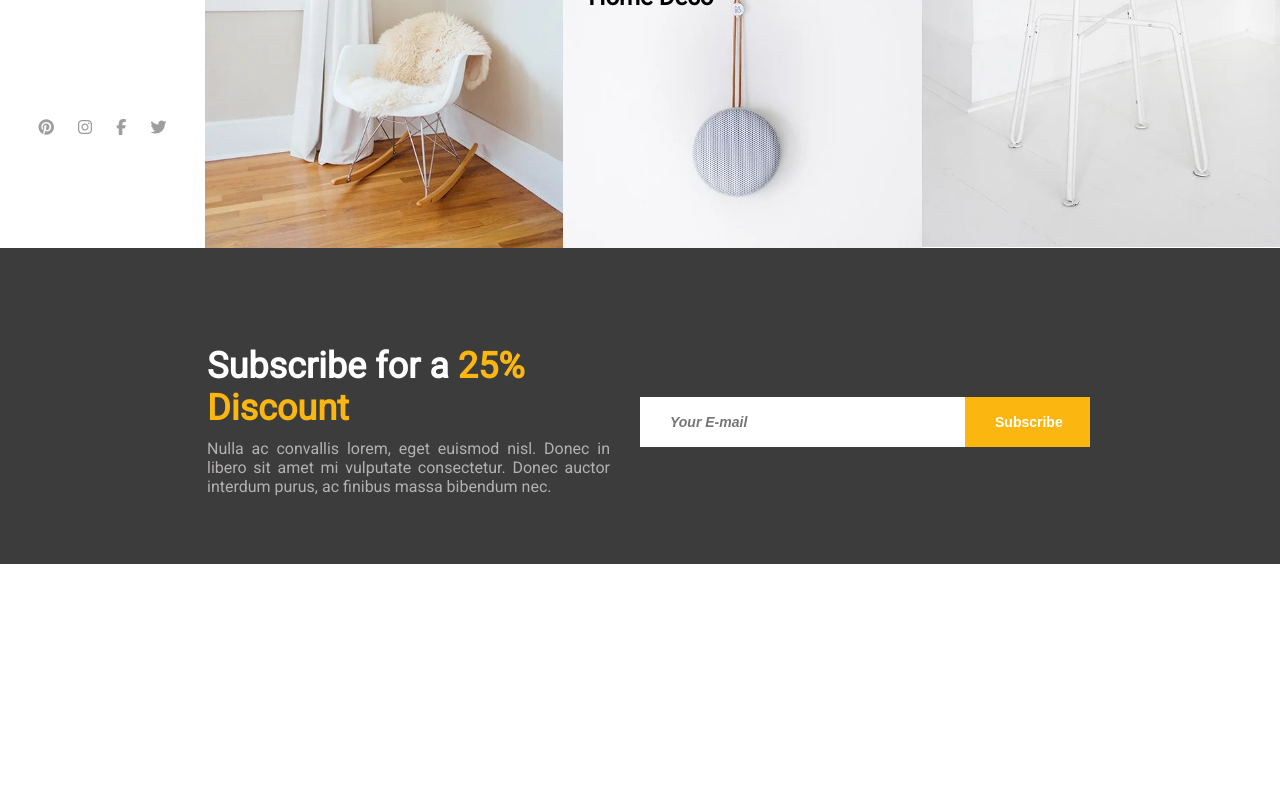
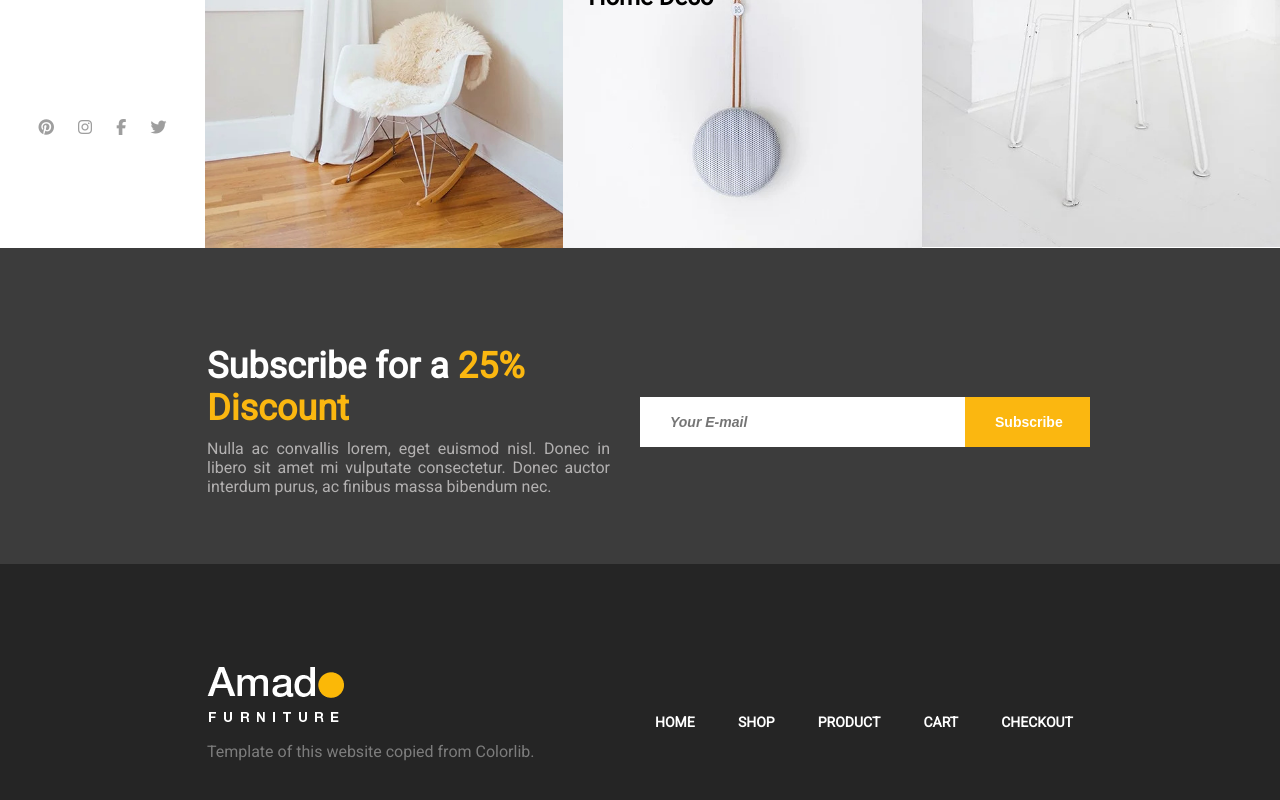
Before and after one commit to nextgen1803/fe-outsource1, a React (Create React App) app: page / in a window 1280 px wide. Shown: the part 900-1700 px from the top of the page. Before the commit the page ends 1464 px from the top, so only its background shows below. Built offline with nearby package versions, Linux system fonts and the light colour scheme.

Commit message:
created button top. but not comfort

```diff
--- a/src/page/homePage.css
+++ b/src/page/homePage.css
@@ -227,7 +227,7 @@
 }
 
 /*CSS for subscribe*/
-.homepage-subscribe {
+.homepage-subscribe, .homepage-footer {
   height: 316px;
   background-color: #3c3c3c;
   display: flex;
@@ -235,7 +235,8 @@
   padding: 0 15vw;
 }
 
-.subscribe-description, .subscribe-form {
+.subscribe-description, .subscribe-form,
+.footer-description, .footer-links {
   width: 50%;
 }
 
@@ -275,7 +276,7 @@
   top: 5%;
 }
 
-.subscribe-form input[type=text] {
+.subscribe-form input[type=email] {
   width: 450px;
   height: 50px;
   box-sizing: border-box;
@@ -304,6 +305,75 @@
   z-index: 1;
 }
 
-.subscribe-form input[type=text]:focus, .subscribe-form button:focus {
+.subscribe-form input[type=email]:focus, .subscribe-form button:focus {
   outline: none;
 }
+
+/*CSS for footer*/
+.homepage-footer {
+  background-color: #252525;
+}
+
+.footer-description {
+  display: flex;
+  flex-direction: column;
+  justify-content: center;
+  color: rgba(255, 255, 255, .4);
+  padding: 0 15px;
+}
+
+.footer-links {
+  padding: 0 15px;
+  display: flex;
+  align-items: center;
+  justify-content: space-between;
+}
+
+.footer-links ul {
+  list-style-type: none;
+  width: 100%;
+  display: flex;
+  justify-content: space-between;
+  margin: 0;
+  padding: 0;
+}
+
+.footer-links ul li a {
+  color: #fff;
+  text-decoration: none;
+  font-weight: bold;
+  font-size: 14px;
+  transition: color .4s;
+  cursor: pointer;
+}
+
+.footer-links ul li a:hover {
+  color: #fbb710;
+  transition: color .3s;
+}
+
+/*CSS for top button*/
+.top-btn {
+  display: none; /* Hidden by default */
+  position: fixed; /* Fixed/sticky position */
+  bottom: 60px; /* Place the button at the bottom of the page */
+  right: 60px; /* Place the button 30px from the right */
+  z-index: 99; /* Make sure it does not overlap */
+  border: none; /* Remove borders */
+  outline: none; /* Remove outline */
+  background-color: #fbb710; /* Set a background color */
+  cursor: pointer; /* Add a mouse pointer on hover */
+  width: 40px;
+  height: 40px;
+  box-shadow: 0 2px 6px 0 rgba(0, 0, 0, .3);
+  /*line-height: 40px;*/
+}
+
+.top-btn:hover {
+  background-color: #000; /* Add a dark-grey background on hover */
+}
+
+.top-btn i {
+  font-size: 30px;
+  color: #fff;
+}
--- a/src/page/homePage.js
+++ b/src/page/homePage.js
@@ -1,5 +1,6 @@
 import React from "react";
 import logo from "./../assets/logo.png";
+import logoWhite from "./../assets/logo_white.png";
 import cart from "./../assets/cart.png";
 import favorites from "./../assets/favorites.png";
 import search from "./../assets/search.png";
@@ -17,6 +18,25 @@ import {Link, NavLink} from "react-router-dom";
 import "./homePage.css";
 
 class HomePage extends React.Component {
+
+  componentDidMount() {
+    window.addEventListener('scroll', this.scrollFunction, true);
+  }
+
+  scrollFunction() {
+    let myBtn = document.getElementById("topBtn")
+    if (document.body.scrollTop > 20 || document.documentElement.scrollTop > 20) {
+      myBtn.style.display = "block";
+    } else {
+      myBtn.style.display = "none";
+    }
+  }
+
+  topFunction() {
+    document.body.scrollTop = 0; // For Safari
+    document.documentElement.scrollTop = 0; // For Chrome, Firefox, IE and Opera
+  }
+
   render() {
     return (
       <div className={"container"}>
@@ -198,11 +218,40 @@ class HomePage extends React.Component {
           </div>
           <div className="subscribe-form">
             <form action="">
-              <input type="text" placeholder={"Your E-mail"}/>
+              <input type="email" placeholder={"Your E-mail"}/>
               <button type="submit">Subscribe</button>
             </form>
           </div>
         </div>
+        {/*footer of page*/}
+        <div className="homepage-footer">
+          <div className="footer-description">
+            <Link to={"/"}><img src={logoWhite} alt="Logo"/></Link>
+            <p>Template of this website copied from Colorlib.</p>
+          </div>
+          <div className="footer-links">
+            <ul>
+              <li className={"footer-link"}>
+                <NavLink to="/" active>HOME</NavLink>
+              </li>
+              <li className={"footer-link"}>
+                <NavLink to="/shop">SHOP</NavLink>
+              </li>
+              <li className={"footer-link"}>
+                <NavLink to="/product">PRODUCT</NavLink>
+              </li>
+              <li className={"footer-link"}>
+                <NavLink to="/cart">CART</NavLink>
+              </li>
+              <li className={"footer-link"}>
+                <NavLink to="/checkout">CHECKOUT</NavLink>
+              </li>
+            </ul>
+          </div>
+        </div>
+        <button onClick={this.topFunction.bind()} id={"topBtn"} className="top-btn">
+          <i className="fas fa-angle-up"/>
+        </button>
       </div>
     );
   }
```
Also changed, not shown: src/assets/logo_white.png (added).
